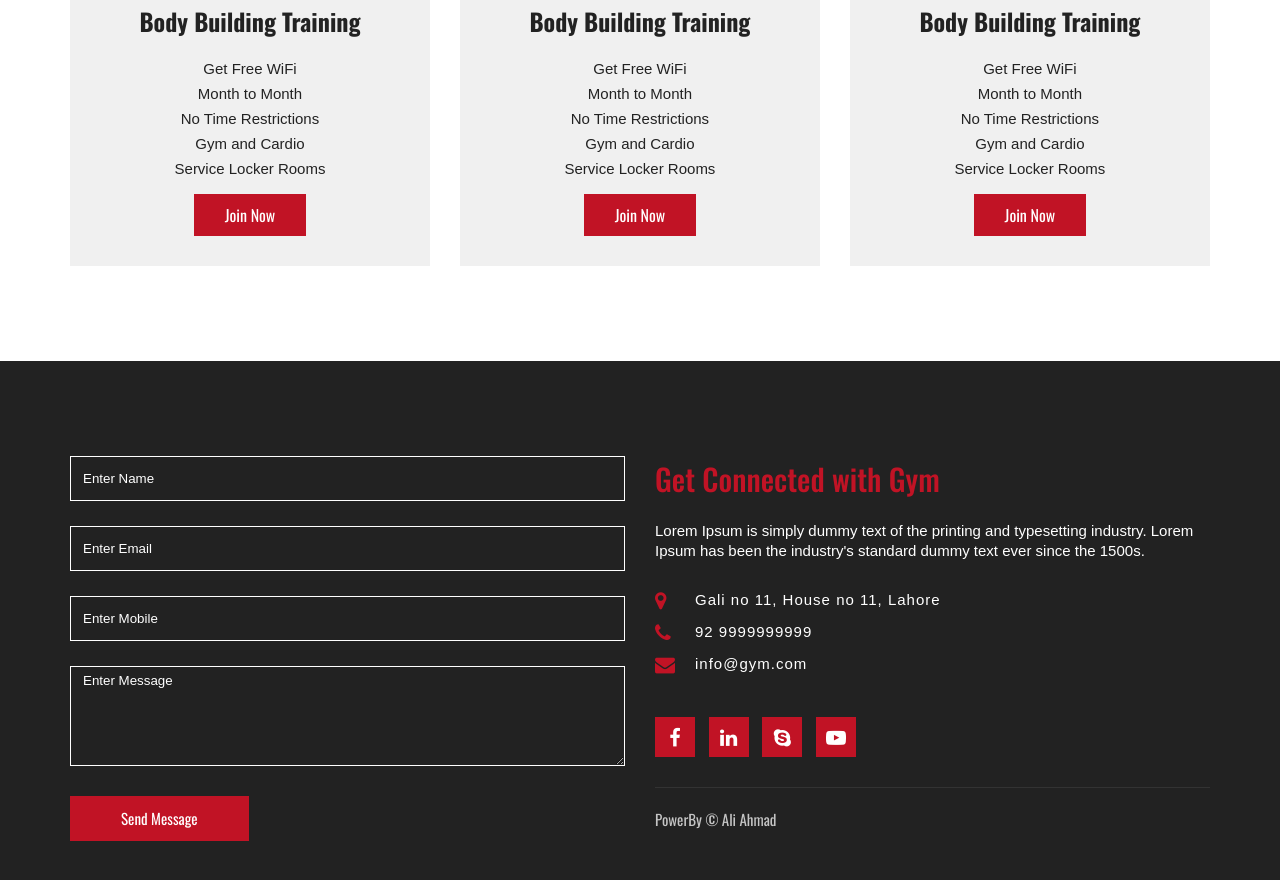
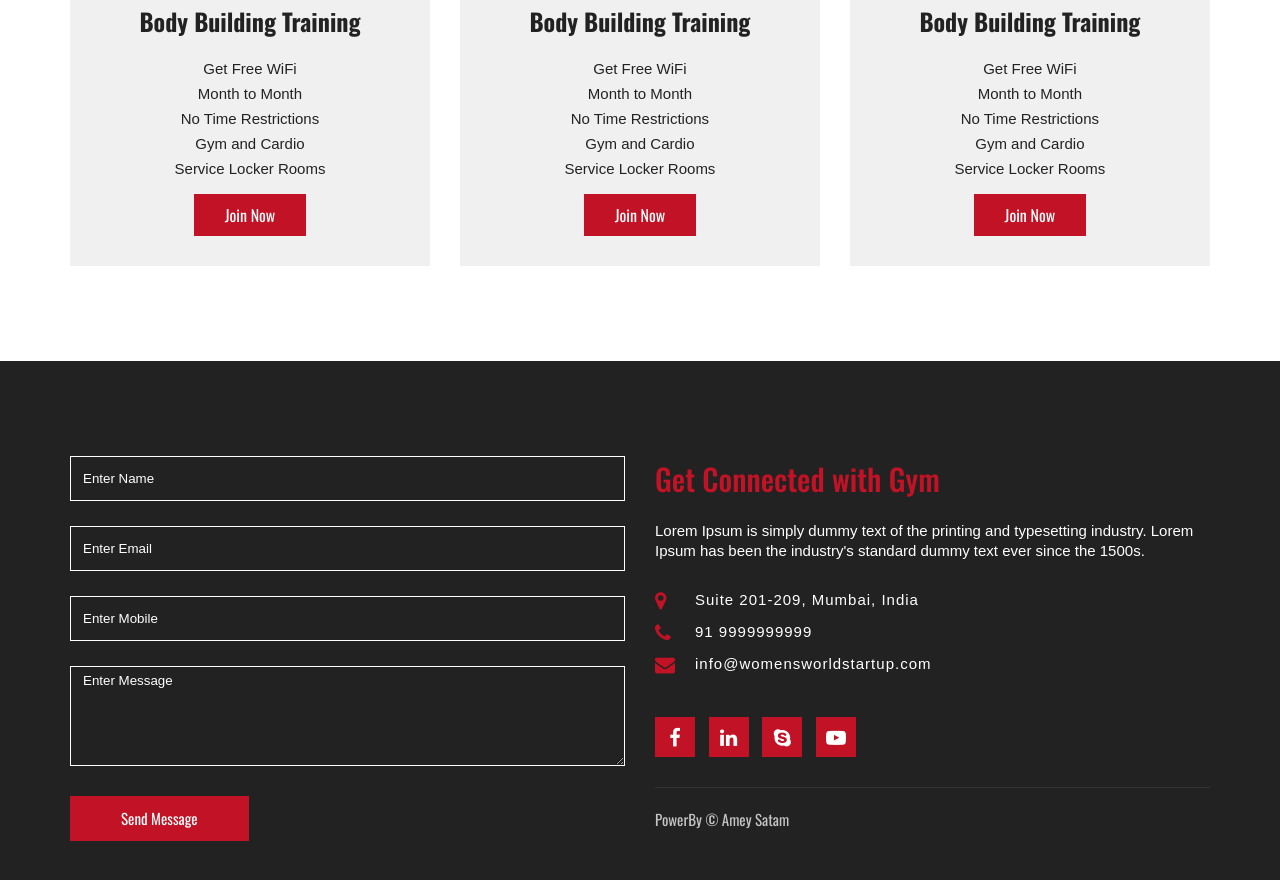
Before and after one commit to ameysatam/fitnesswebsite, a plain HTML site: page index.html in a window 1280 px wide. Shown: the part 5738-6618 px from the top of the page. Drawn offline with nearby package versions, Linux system fonts and the light colour scheme.

Commit message:
html update

```diff
--- a/index.html
+++ b/index.html
@@ -416,9 +416,9 @@
 						Ipsum has been the industry's standard dummy text ever since the 1500s.</p>
 					<div class="info">
 						<ul>
-							<li><span class="fa fa-map-marker"></span> Gali no 11, House no 11, Lahore</li>
-							<li><span class="fa fa-phone"></span> 92 9999999999</li>
-							<li><span class="fa fa-envelope"></span> info@gym.com</li>
+							<li><span class="fa fa-map-marker"></span> Suite 201-209, Mumbai, India</li>
+							<li><span class="fa fa-phone"></span> 91 9999999999</li>
+							<li><span class="fa fa-envelope"></span> info@womensworldstartup.com</li>
 						</ul>
 					</div>
 					<div class="social">
@@ -429,7 +429,7 @@
 					</div>
 
 					<div class="copy">
-						PowerBy &copy; Ali Ahmad
+						PowerBy &copy; Amey Satam
 					</div>
 				</div>
 			</div>
```
